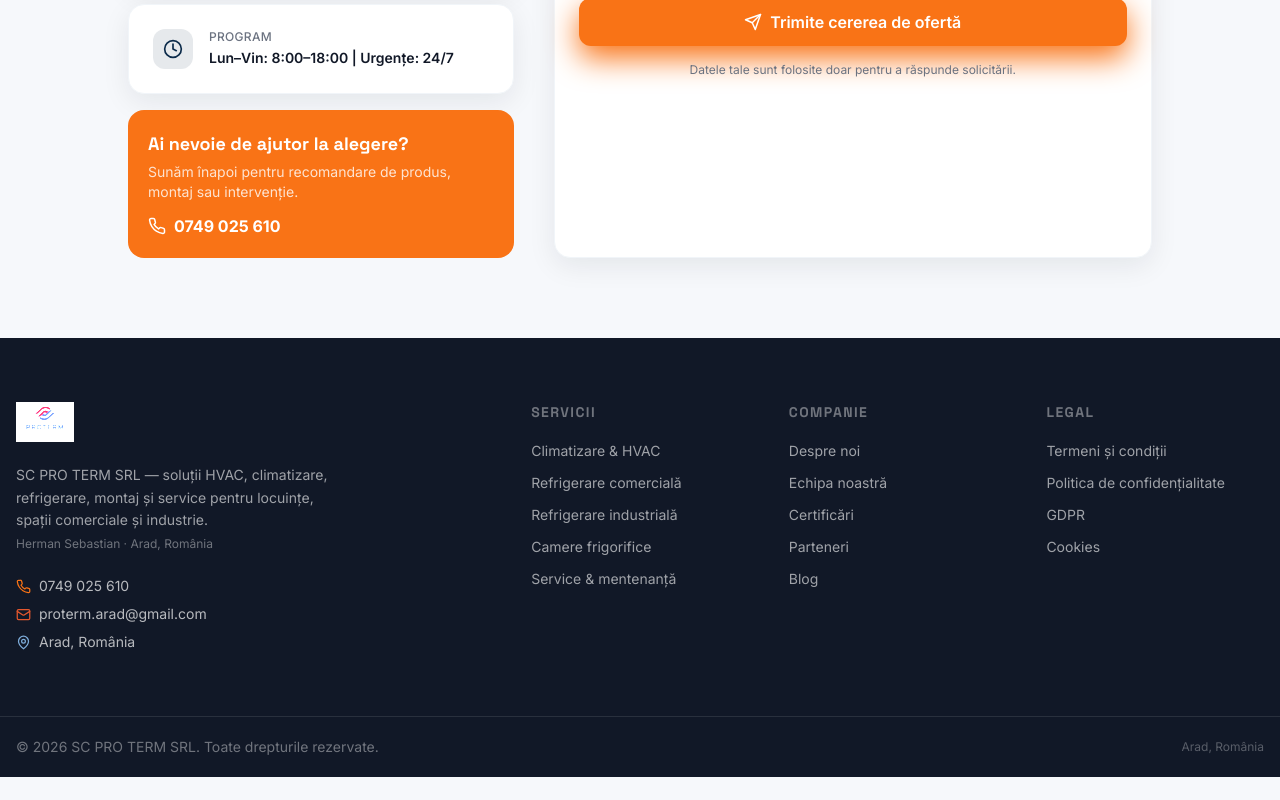
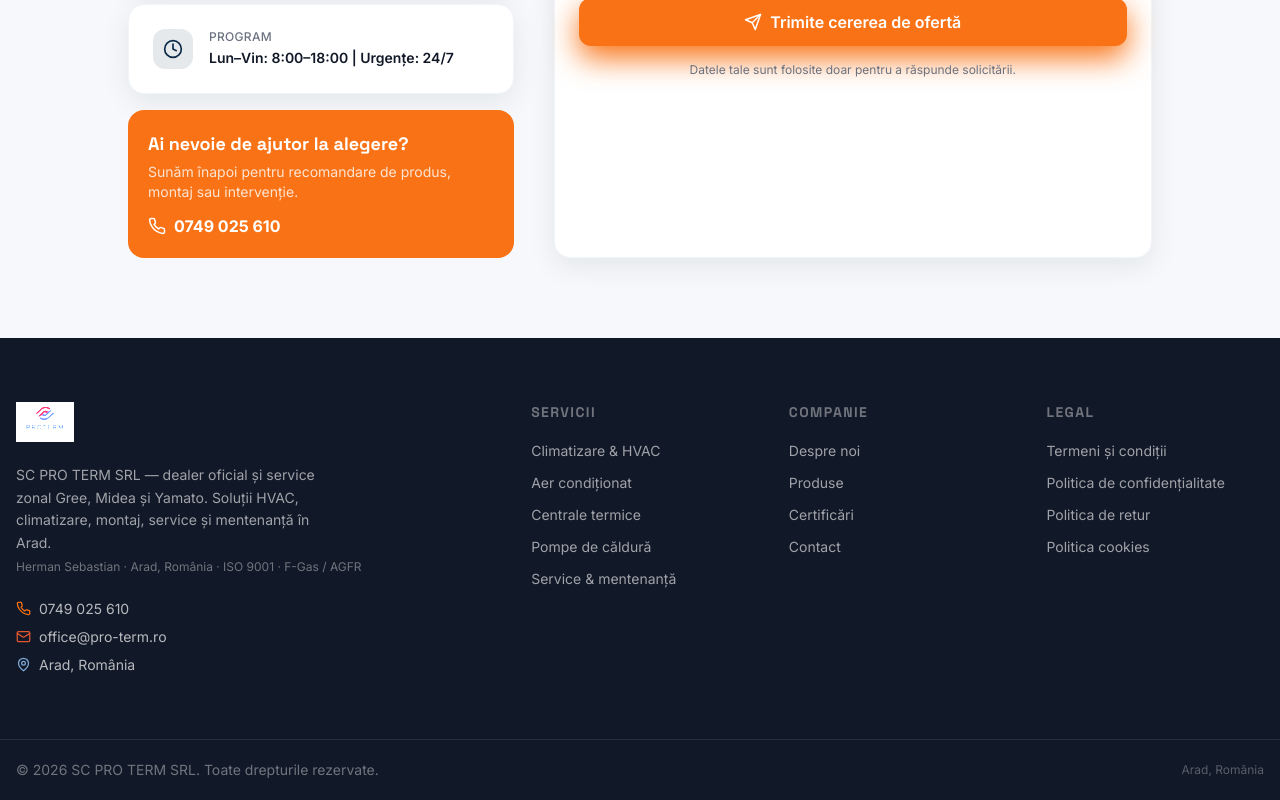
Before and after one commit to protermarad-hash/pro-term-web, a Next.js app: page / in a window 1280 px wide. Shown: the part 6234-7034 px from the top of the page. Before the commit the page ends 7011 px from the top, so only its background shows below. Built offline with nearby package versions, Linux system fonts and the light colour scheme.

Commit message:
Link footer to legal pages and update company email

```diff
--- a/src/components/Footer.tsx
+++ b/src/components/Footer.tsx
@@ -4,14 +4,24 @@ import { Phone, Mail, MapPin } from 'lucide-react';
 
 const footerLinks = {
   Servicii: [
-    'Climatizare & HVAC',
-    'Refrigerare comercială',
-    'Refrigerare industrială',
-    'Camere frigorifice',
-    'Service & mentenanță',
+    { label: 'Climatizare & HVAC', href: '/#servicii' },
+    { label: 'Aer condiționat', href: '/produse' },
+    { label: 'Centrale termice', href: '/produse' },
+    { label: 'Pompe de căldură', href: '/produse' },
+    { label: 'Service & mentenanță', href: '/#contact' },
   ],
-  Companie: ['Despre noi', 'Echipa noastră', 'Certificări', 'Parteneri', 'Blog'],
-  Legal: ['Termeni și condiții', 'Politica de confidențialitate', 'GDPR', 'Cookies'],
+  Companie: [
+    { label: 'Despre noi', href: '/despre' },
+    { label: 'Produse', href: '/produse' },
+    { label: 'Certificări', href: '/#avantaje' },
+    { label: 'Contact', href: '/#contact' },
+  ],
+  Legal: [
+    { label: 'Termeni și condiții', href: '/termeni-si-conditii' },
+    { label: 'Politica de confidențialitate', href: '/politica-confidentialitate' },
+    { label: 'Politica de retur', href: '/politica-retur' },
+    { label: 'Politica cookies', href: '/politica-cookies' },
+  ],
 };
 
 export default function Footer() {
@@ -30,11 +40,10 @@ export default function Footer() {
               />
             </Link>
             <p className="text-white/60 text-sm leading-relaxed mb-1 max-w-xs">
-              SC PRO TERM SRL — soluții HVAC, climatizare, refrigerare, montaj și service
-              pentru locuințe, spații comerciale și industrie.
+              SC PRO TERM SRL — dealer oficial și service zonal Gree, Midea și Yamato. Soluții HVAC, climatizare, montaj, service și mentenanță în Arad.
             </p>
             <p className="text-white/40 text-xs mb-6">
-              Herman Sebastian · Arad, România
+              Herman Sebastian · Arad, România · ISO 9001 · F-Gas / AGFR
             </p>
 
             <div className="space-y-2">
@@ -46,11 +55,11 @@ export default function Footer() {
                 0749 025 610
               </a>
               <a
-                href="mailto:proterm.arad@gmail.com"
+                href="mailto:office@pro-term.ro"
                 className="flex items-center gap-2 text-white/70 hover:text-white text-sm transition-colors"
               >
                 <Mail size={15} className="text-brand" />
-                proterm.arad@gmail.com
+                office@pro-term.ro
               </a>
               <span className="flex items-center gap-2 text-white/70 text-sm">
                 <MapPin size={15} className="text-primary-300" />
@@ -66,12 +75,12 @@ export default function Footer() {
               </h4>
               <ul className="space-y-2">
                 {links.map((link) => (
-                  <li key={link}>
+                  <li key={link.href}>
                     <Link
-                      href={link === 'Despre noi' ? '/despre' : '#'}
+                      href={link.href}
                       className="text-white/60 hover:text-white text-sm transition-colors"
                     >
-                      {link}
+                      {link.label}
                     </Link>
                   </li>
                 ))}
```
